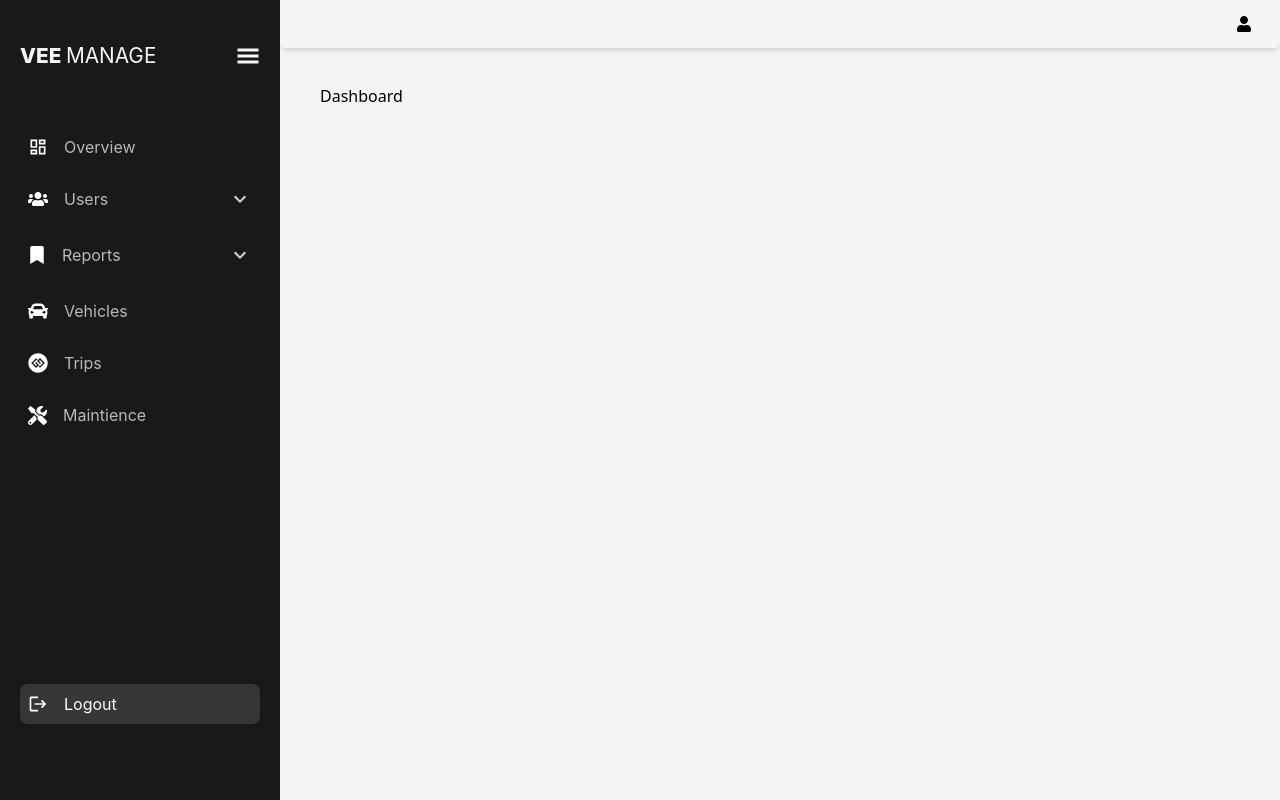
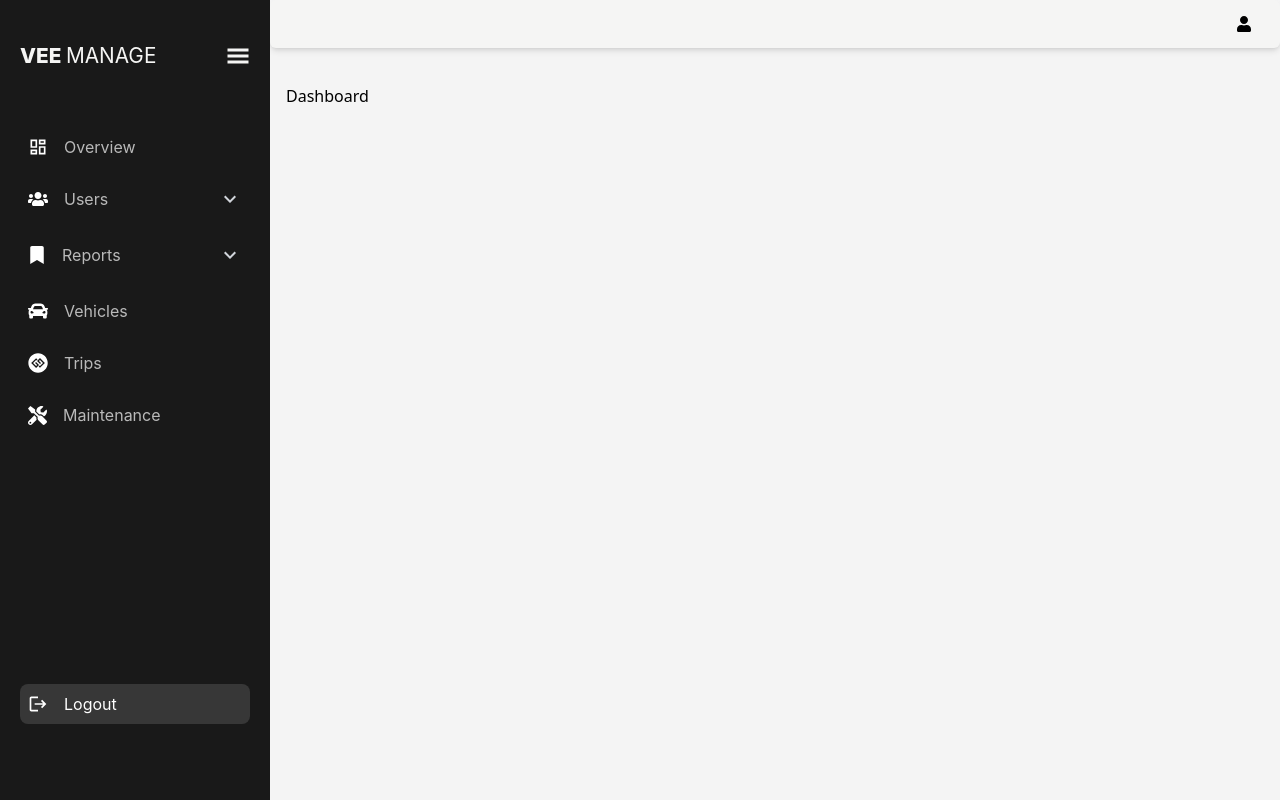
Before and after one commit to ZiaddZaki/Ve-Manage-Manager-, a React (Vite) app: page / in a window 1280 px wide. Built offline with nearby package versions, Linux system fonts and the light colour scheme; sample sign-in values are in the browser's storage.

Commit message:
ui updates

```diff
--- a/src/Components/Layout/Layout.jsx
+++ b/src/Components/Layout/Layout.jsx
@@ -15,11 +15,11 @@ const Layout = () => {
       <Sidebar isVisable={isVisable} handleToggle={handleToggle} />
       <div
         className={`content  transition-all duration-300 ${
-          isVisable ? "md:ml-[280px] " : "ml-0"
+          isVisable ? "md:ml-[270px] " : "ml-0"
         }`}
       >
         <Navbar isVisable={isVisable} handleToggle={handleToggle} />
-        <div className="main-content p-4 md:p-4 md:px-10">
+        <div className="main-content p-4 md:p-4 md:px-4">
           <Outlet />
         </div>
       </div>
--- a/src/Components/sidebar/Sidebar.jsx
+++ b/src/Components/sidebar/Sidebar.jsx
@@ -40,7 +40,7 @@ const Sidebar = ({ isVisable, handleToggle }) => {
   }
   return (
     <div
-      className={`bg-[#191919] min-h-[100vh] text-white flex flex-col justify-between px-5 py-10 font-Inter w-[280px] z-[3000] fixed transition-transform duration-400 ${
+      className={`bg-[#191919] min-h-[100vh] text-white flex flex-col justify-between px-5 py-10 font-Inter w-[270px] z-[3000] fixed transition-transform duration-400 ${
         isVisable ? "translate-x-0" : "-translate-x-full"
       }`}
     >
@@ -215,7 +215,7 @@ const Sidebar = ({ isVisable, handleToggle }) => {
             <span>
               <FaTools className="text-[19px]" />
             </span>
-            <span className="text-[#FFFFFFB2] text-[16px]">Maintience</span>
+            <span className="text-[#FFFFFFB2] text-[16px]">Maintenance</span>
           </NavLink>
         </div>
       </div>
```
Also changed, not shown: src/assets/New_Project.png (added), src/assets/VEE logo.png (added).
